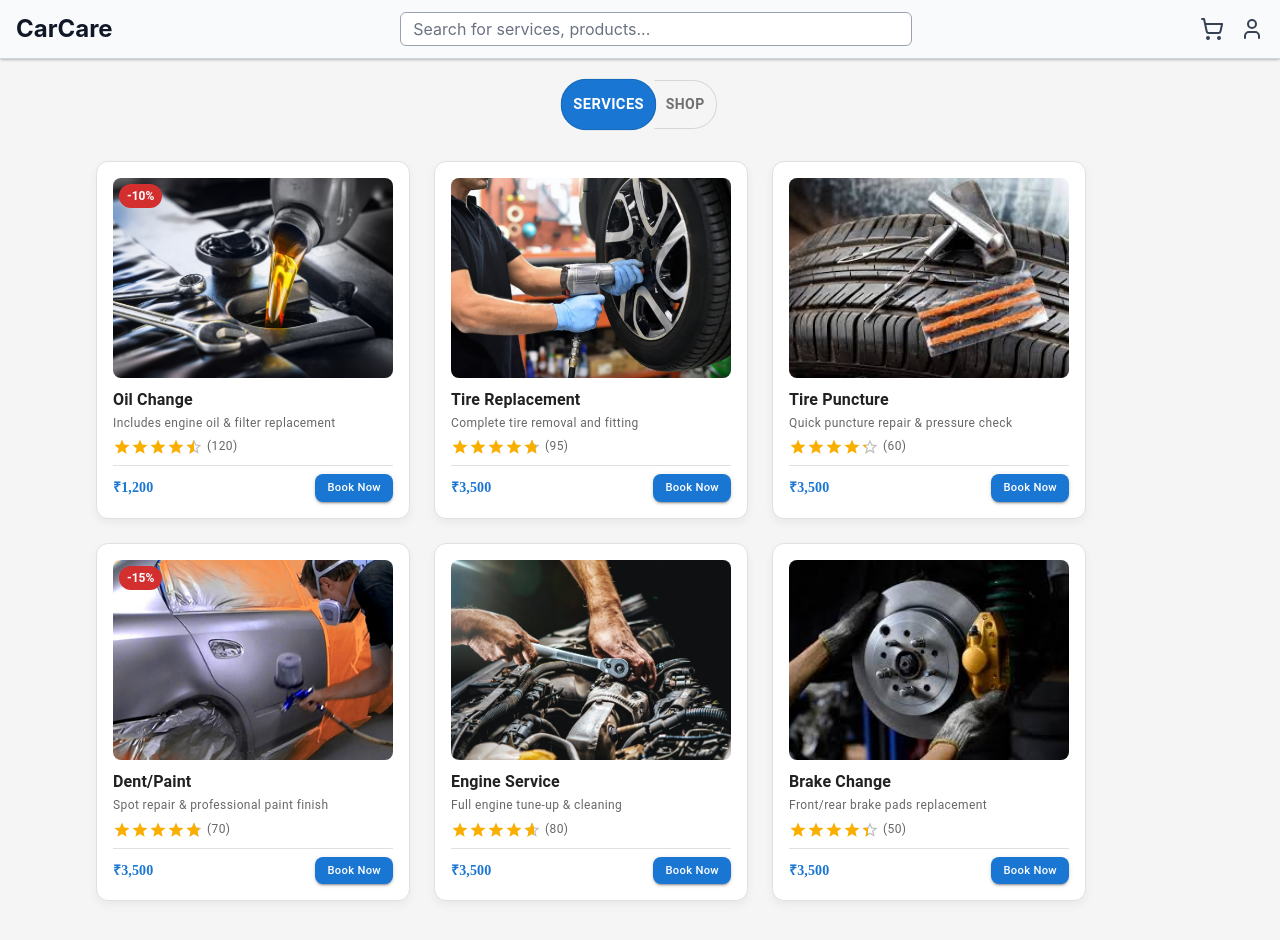
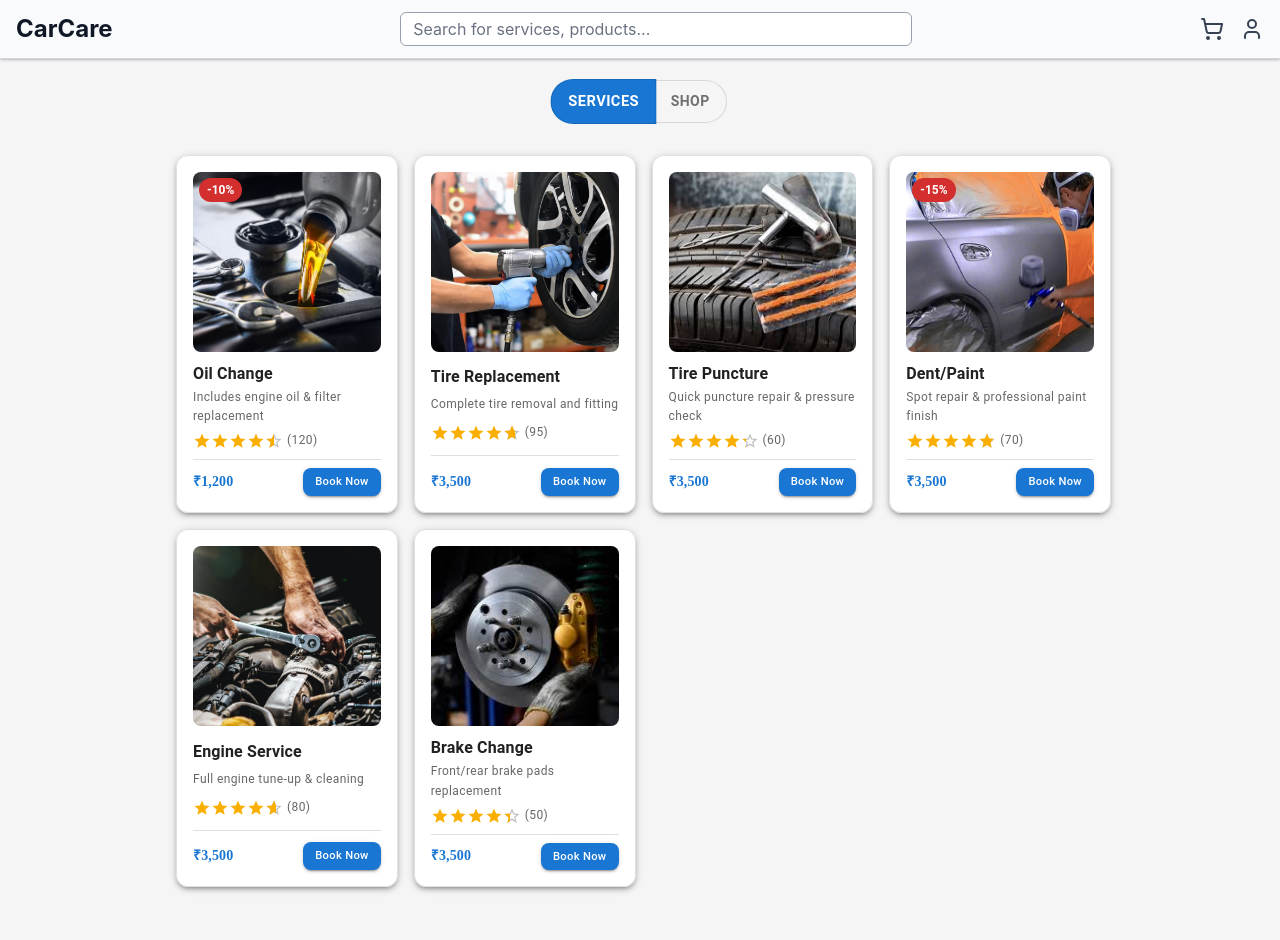
Before and after one commit to kamal5257/carwoosh2, a Next.js app: page / in a window 1280 px wide. Shown: the top 940 px of the page. Built offline with nearby package versions, Linux system fonts and the light colour scheme.

Commit message:
Updated header, cart page, and styling

```diff
--- a/src/pages/index.tsx
+++ b/src/pages/index.tsx
@@ -6,7 +6,6 @@ import { Header } from "@/components/Header";
 import { addToCart } from "@/utils/cart";
 import {
   Box,
-  Grid,
   Paper,
   Typography,
   Button,
@@ -22,7 +21,18 @@ import {
 
 type ViewType = "services" | "parts";
 
-const services = [
+interface Item {
+  id: number;
+  name: string;
+  price: number;
+  image: string;
+  description: string;
+  rating: number;
+  reviews: number;
+  discount?: number;
+}
+
+const services: Item[] = [
   { id: 1, name: "Oil Change", price: 1200, image: "/images/oil-change.jpg", description: "Includes engine oil & filter replacement", rating: 4.5, reviews: 120, discount: 10 },
   { id: 2, name: "Tire Replacement", price: 3500, image: "/images/tire-replacement.jpg", description: "Complete tire removal and fitting", rating: 4.7, reviews: 95 },
   { id: 3, name: "Tire Puncture", price: 3500, image: "/images/tire-puncture.jpg", description: "Quick puncture repair & pressure check", rating: 4.3, reviews: 60 },
@@ -31,7 +41,7 @@ const services = [
   { id: 6, name: "Brake Change", price: 3500, image: "/images/brake-change.jpg", description: "Front/rear brake pads replacement", rating: 4.4, reviews: 50 },
 ];
 
-const parts = [
+const parts: Item[] = [
   { id: 1, name: "Brake Pad", price: 1500, image: "/images/brake-pad.jpg", description: "OEM quality brake pads", rating: 4.5, reviews: 32 },
   { id: 2, name: "Car Battery", price: 4500, image: "/images/car-battery.jpg", description: "12V high-performance battery", rating: 4.2, reviews: 18 },
 ];
@@ -39,7 +49,7 @@ const parts = [
 const HomePage: React.FC = () => {
   const [view, setView] = useState<ViewType>("services");
   const theme = useTheme();
-  const isMobile = useMediaQuery(theme.breakpoints.down("sm")); // ✅ Detect mobile screen
+  const isMobile = useMediaQuery(theme.breakpoints.down("sm"));
 
   useEffect(() => {
     const token = getToken();
@@ -55,13 +65,12 @@ const HomePage: React.FC = () => {
       <Header cartCount={4} />
 
       <Box
-        px={{ xs: 2, md: 12 }}   // ✅ more left/right padding for desktop
+        px={{ xs: 2, md: 12 }}
         py={{ xs: 2, md: 8 }}
         minHeight="100vh"
         bgcolor="#f5f5f5"
-        paddingTop={{ xs: "60px", md: "80px" }}
+        pt={{ xs: "60px", md: "80px" }}
       >
-
         {/* Toggle Buttons (Desktop Only) */}
         {!isMobile && (
           <Stack direction="row" justifyContent="center" mb={4}>
@@ -70,44 +79,41 @@ const HomePage: React.FC = () => {
               exclusive
               onChange={(_, val) => val && setView(val)}
               aria-label="view toggle"
-      color="primary"
-
             >
               <ToggleButton
                 value="services"
                 sx={{
+                  borderRadius: 8,
+                  px: 2,
+                  py: 1,
                   fontWeight: 600,
-          transition: "all 0.3s ease",  // ✅ smooth animation
-          borderRadius: 6,
+                  transition: "all 0.3s ease",
                   "&.Mui-selected": {
-            fontWeight: 600,           // ✅ slightly bolder
-            transform: "scale(1.05)", // ✅ small grow effect
-            backgroundColor: "primary.main",
+                    fontWeight: 600,
+                    transform: "scale(1.05)",
+                    bgcolor: "primary.main",
                     color: "#fff",
-            "&:hover": {
-              backgroundColor: "primary.dark",
-            },
-            borderRadius: 6,
+                    "&:hover": { bgcolor: "primary.dark" },
                   },
                 }}
               >
                 Services
               </ToggleButton>
+
               <ToggleButton
                 value="parts"
                 sx={{
+                  borderRadius: 8,
+                  px: 2,
+                  py: 1,
                   fontWeight: 600,
                   transition: "all 0.3s ease",
-          borderRadius: 6,
                   "&.Mui-selected": {
                     fontWeight: 600,
                     transform: "scale(1.05)",
-            backgroundColor: "primary.main",
+                    bgcolor: "primary.main",
                     color: "#fff",
-            "&:hover": {
-              backgroundColor: "primary.dark",
-            },
-            borderRadius: 6,
+                    "&:hover": { bgcolor: "primary.dark" },
                   },
                 }}
               >
@@ -117,37 +123,39 @@ const HomePage: React.FC = () => {
           </Stack>
         )}
 
+        {/* Responsive Items Container */}
+        <Box
+          display="flex"
+          flexWrap="wrap"
+          gap={isMobile ? 1 : 2}
+          justifyContent={isMobile ? "center" : "flex-start"}
+          paddingLeft={isMobile ? 0 : 10}
 
-
-
-        {/* ✅ Desktop View */}
-        {!isMobile && (
-          <Grid container spacing={3} justifyContent="justify">  {/* 🔧 Justify content for better alignment */}
+        >
           {data.map((item) => (
-              <Grid item xs={12} sm={6} md={4} key={item.id}>
-                <ServiceCard item={item} view={view} />
-              </Grid>
+            <Box
+              key={item.id}
+              flex={`0 0 ${isMobile ? "48%" : "22%"}`}
+              maxWidth={isMobile ? "48%" : "22%"}
+              boxShadow={3}
+              borderRadius={3}
+            >
+              <ServiceCard item={item} view={view} isMobile={isMobile} />
+            </Box>
           ))}
-          </Grid>
-        )}
-
-        {/* ✅ Mobile View (Two Cards per Row, Reduced Spacing) */}
-        {isMobile && (
-          <Grid container spacing={1} justifyContent="center">  {/* 🔧 Reduce spacing for mobile */}
-            {data.map((item) => (
-              <Grid item xs={6} key={item.id}>
-                <ServiceCard item={item} view={view} isMobile={true} />
-              </Grid>
-            ))}
-          </Grid>
-        )}
-
+        </Box>
       </Box>
     </>
   );
 };
 
-const ServiceCard = ({ item, view, isMobile = false }: { item: any; view: string; isMobile?: boolean }) => (
+interface ServiceCardProps {
+  item: Item;
+  view: ViewType;
+  isMobile?: boolean;
+}
+
+const ServiceCard: React.FC<ServiceCardProps> = ({ item, view, isMobile = false }) => (
   <Paper
     elevation={3}
     sx={{
@@ -163,15 +171,14 @@ const ServiceCard = ({ item, view, isMobile = false }: { item: any; view: string
       "&:hover": { transform: "translateY(-4px)" },
     }}
   >
-    {/* Image */}
     <Box position="relative">
       <Box
         component="img"
         src={item.image}
         alt={item.name}
         sx={{
-          width: isMobile ? "100vh" : 280,
-          height: isMobile ? 180 : { xs: 120, md: 200 },
+          width: "100%",
+          height: isMobile ? 120 : 180,
           objectFit: "cover",
           borderRadius: 2,
         }}
@@ -192,7 +199,6 @@ const ServiceCard = ({ item, view, isMobile = false }: { item: any; view: string
       )}
     </Box>
 
-    {/* Title + Description */}
     <Typography variant={isMobile ? "body2" : "subtitle1"} fontWeight="bold" mt={1}>
       {item.name}
     </Typography>
@@ -200,7 +206,6 @@ const ServiceCard = ({ item, view, isMobile = false }: { item: any; view: string
       {item.description}
     </Typography>
 
-    {/* Ratings */}
     <Stack direction="row" alignItems="center" spacing={0.5} mb={0.5}>
       <Rating value={item.rating} precision={0.1} readOnly size="small" />
       <Typography variant="caption" color="text.secondary">
@@ -210,9 +215,8 @@ const ServiceCard = ({ item, view, isMobile = false }: { item: any; view: string
 
     <Divider sx={{ my: 0.5 }} />
 
-    {/* Price + Button */}
     <Box display="flex" alignItems="center" justifyContent="space-between" mt={0.5}>
-      <Typography variant="body2" color="primary" fontWeight="bold" fontFamily={"cursive"}>
+      <Typography variant="body2" color="primary" fontWeight="bold" fontFamily="cursive">
         ₹{item.price.toLocaleString()}
       </Typography>
 
@@ -220,13 +224,7 @@ const ServiceCard = ({ item, view, isMobile = false }: { item: any; view: string
         variant="contained"
         color="primary"
         size="small"
-        sx={{
-          borderRadius: 2,
-          textTransform: "none",
-          px: 1.5,
-          fontSize: "0.7rem",
-          minWidth: "auto",
-        }}
+        sx={{ borderRadius: 2, textTransform: "none", px: 1.5, fontSize: "0.7rem", minWidth: "auto" }}
         onClick={() => {
           if (view === "parts") {
             addToCart({
@@ -244,6 +242,4 @@ const ServiceCard = ({ item, view, isMobile = false }: { item: any; view: string
   </Paper>
 );
 
-
-
 export default HomePage;
```
Also changed, not shown: src/pages/cart.tsx (+55 -72 lines). Lines whose indentation alone changed are shown as unchanged.
